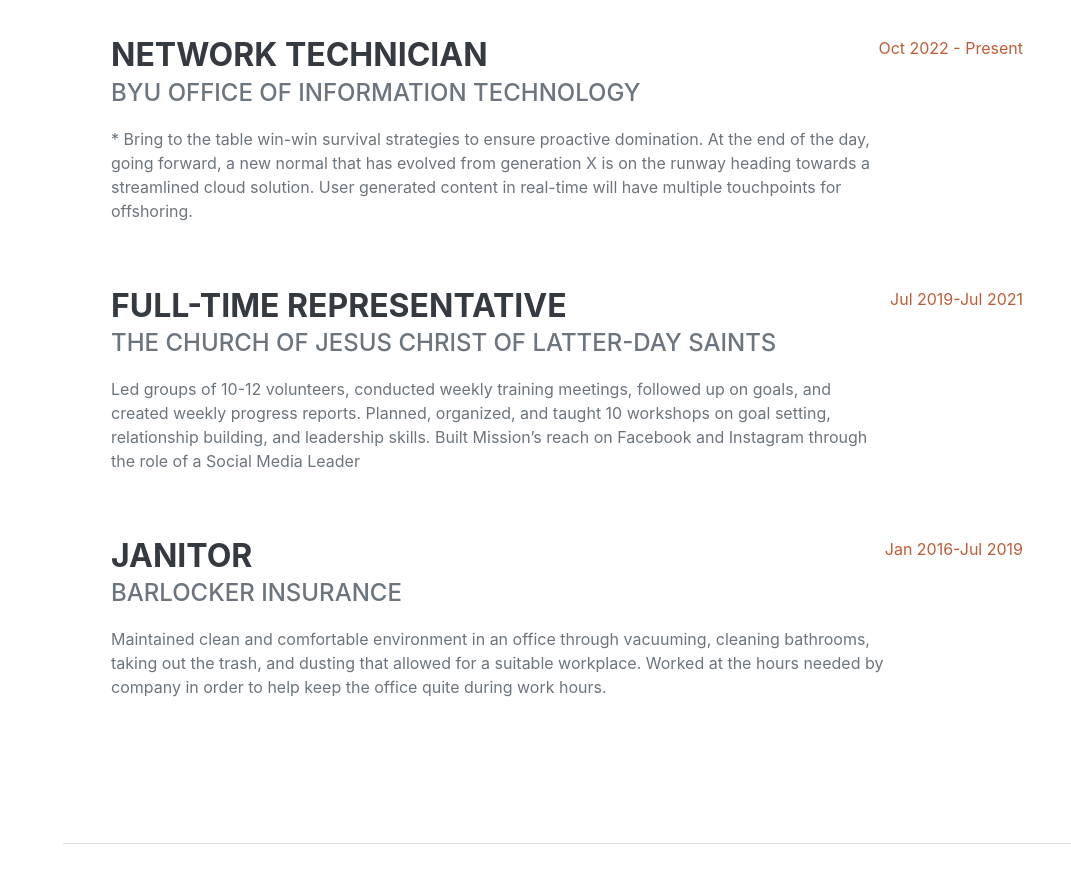
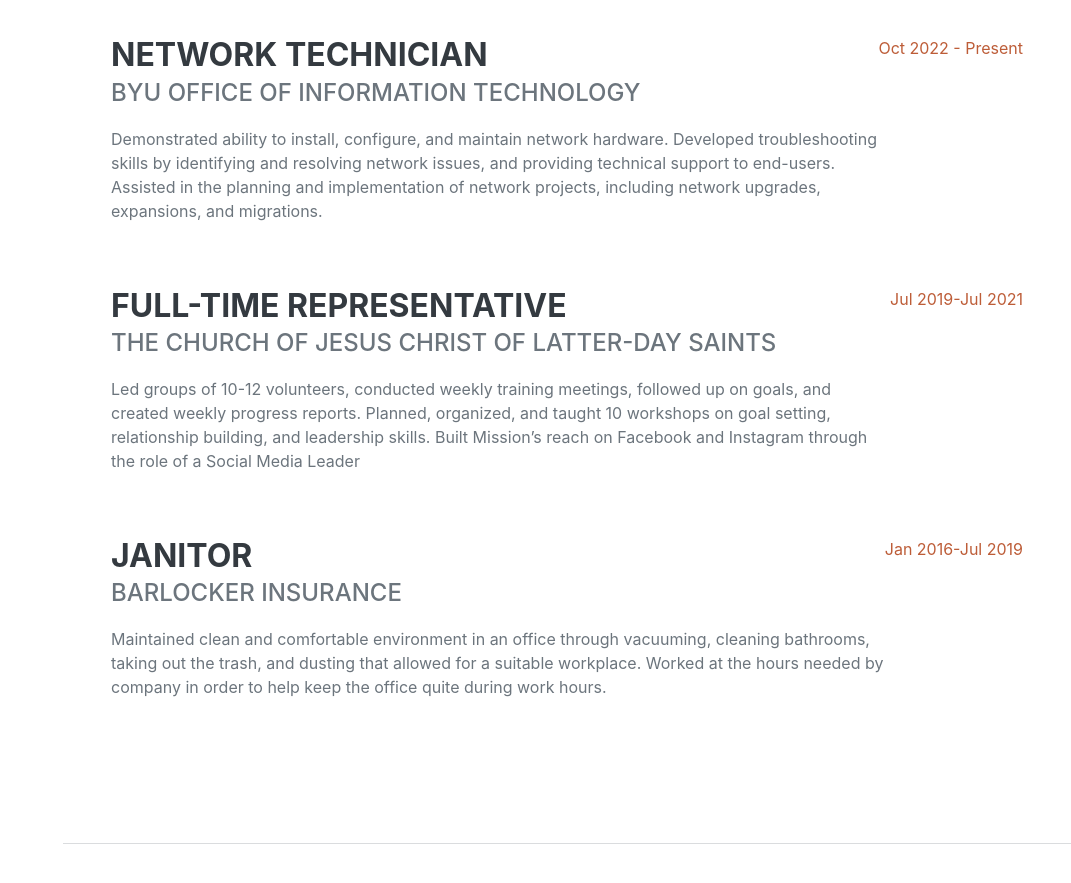
Before and after one commit to marbar00/IS201, a plain HTML site: page index.html in a window 1280 px wide. Shown: the part 960-1843 px from the top of the page, without its empty margins (209-1280 px from the left). Drawn offline with nearby package versions, Linux system fonts and the light colour scheme; a web font is replaced by a local one.

Commit message:
Add files via upload

```diff
--- a/index.html
+++ b/index.html
@@ -58,7 +58,7 @@
                         <div class="flex-grow-1">
                             <h3 class="mb-0">Network Technician</h3>
                             <div class="subheading mb-3">BYU Office of Information Technology</div>
-                            <p>* Bring to the table win-win survival strategies to ensure proactive domination. At the end of the day, going forward, a new normal that has evolved from generation X is on the runway heading towards a streamlined cloud solution. User generated content in real-time will have multiple touchpoints for offshoring.</p>
+                            <p>Demonstrated ability to install, configure, and maintain network hardware. Developed troubleshooting skills by identifying and resolving network issues, and providing technical support to end-users. Assisted in the planning and implementation of network projects, including network upgrades, expansions, and migrations.</p>
                         </div>
                         <div class="flex-shrink-0"><span class="text-primary">Oct 2022 - Present</span></div>
                     </div>
```
